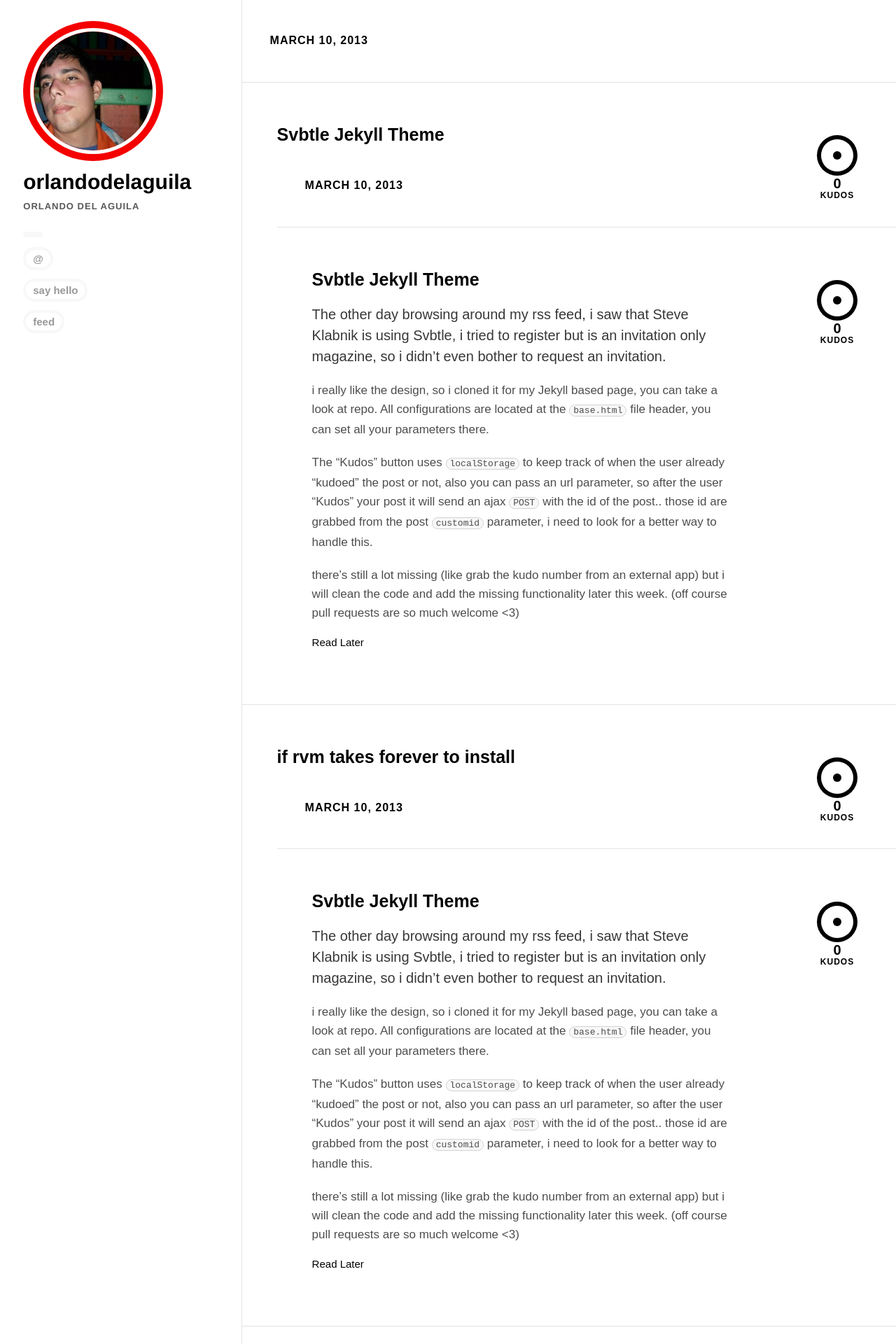
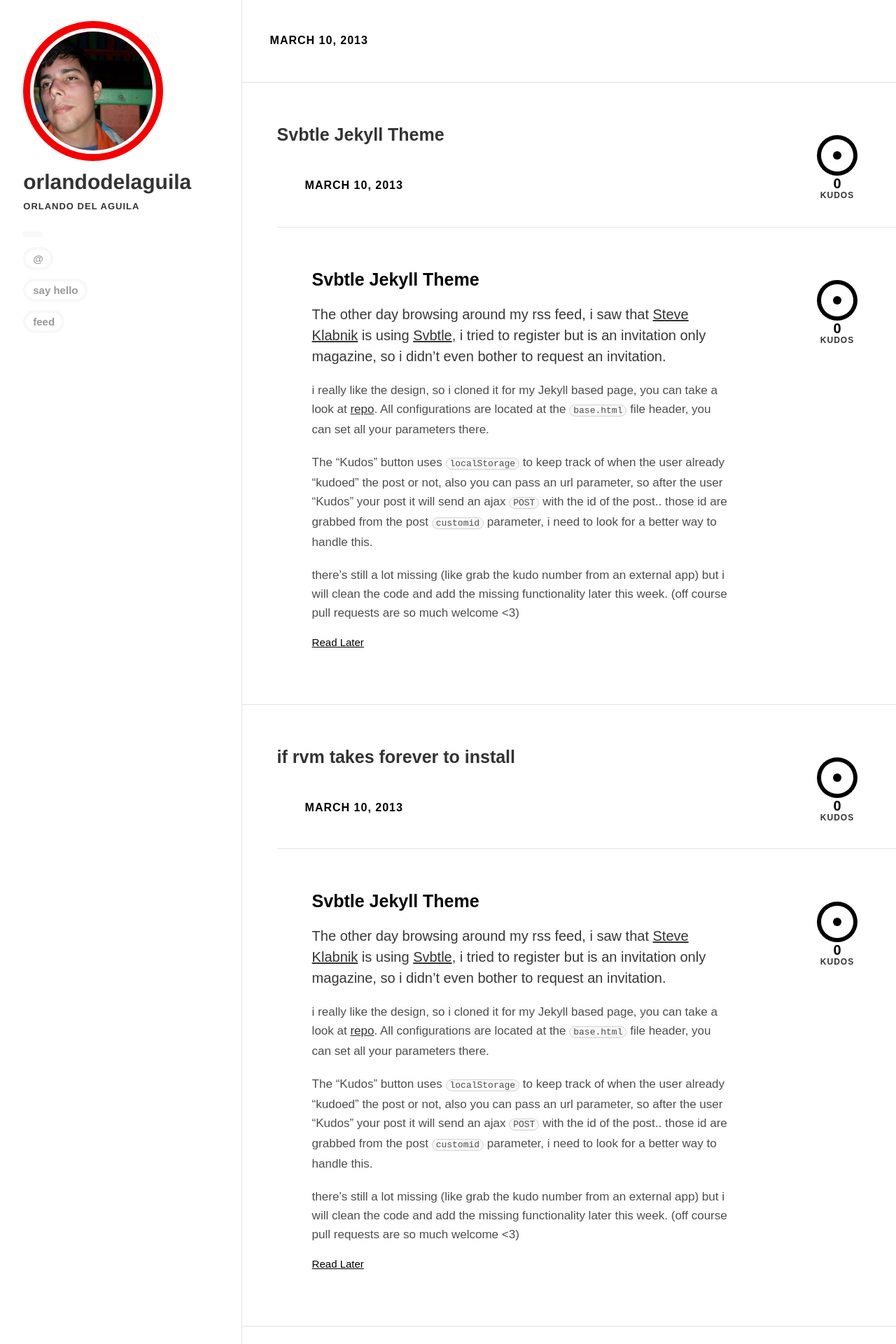
Before and after one commit to orlando/orlando.github.com, a Jekyll site: the page built from index.html, in a window 1280 px wide. Shown: the top 1920 px of the page at 70% size. Built offline with Jekyll 4.4.1, drawn with Linux system fonts in a browser that asks for light colours; Markdown is read by kramdown in place of the engine named in the settings; the list of posts is cut into pages by our own code.

Commit message:
underline for article links

```diff
--- a/_includes/post_index.html
+++ b/_includes/post_index.html
@@ -1,5 +1,5 @@
 <article class="post" id="{{post.customid}}">
-  <h1><a href="{{post.url}}">{{ post.title }}</a></h1>
+  <h1><a class="title" href="{{post.url}}">{{ post.title }}</a></h1>
 
   {% if content %}
     {{ content }}
--- a/assets/stylesheets/styles.css
+++ b/assets/stylesheets/styles.css
@@ -1,7 +1,8 @@
 /* defaults */
-a, a:visited, a:hover, a:active {
-  text-decoration:none !important;
-  color: inherit;
+a, a:visited {
+  color: #333;
+  text-decoration: none;
+  outline: 0;
 }
 
 html,body,div.unit, div.columns{
@@ -168,6 +169,14 @@ div#header{
     padding: 40px 0px 40px 50px;
     border-top: 1px solid #e3e3e3;
   }
+
+  div#content section.content article a.title, a.title:visited {
+    text-decoration: none;
+  }
+  div#content section.content article a, a:visited {
+    text-decoration: underline;
+  }
+
 
   div#content section.content article p > code{
     border-radius: 15px;
```
Also changed, not shown: index.xml (deleted).
